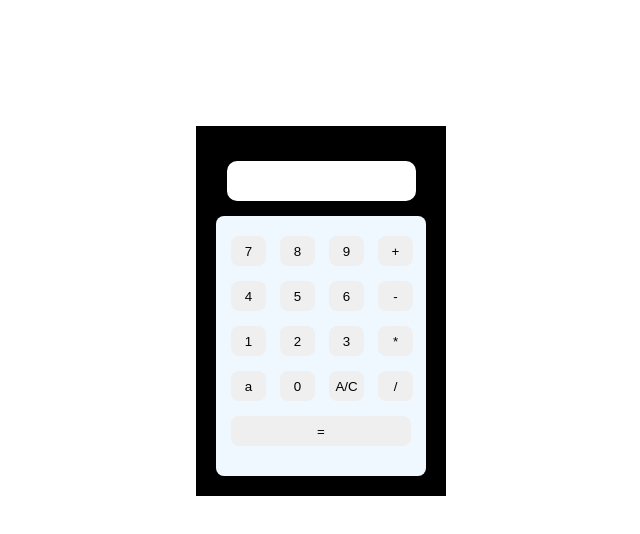
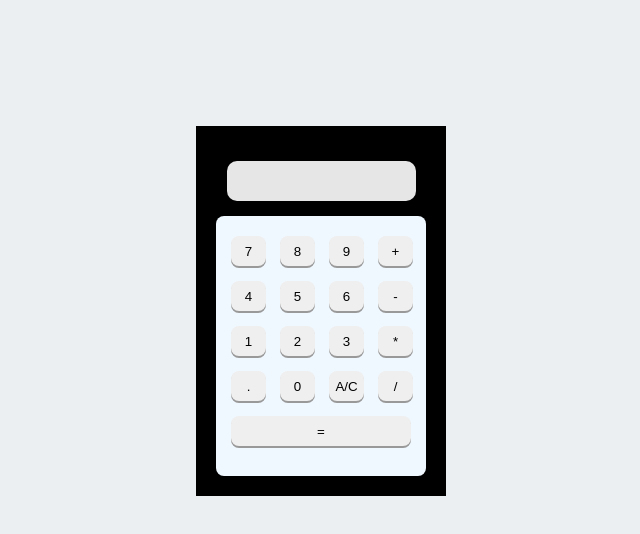
Before and after one commit to galElmalah/js-calc, a plain HTML site: page index.html in a window 1280 px wide. Shown: the whole page, without its empty margins (319-959 px from the left). Drawn offline with Linux system fonts and the light colour scheme.

Commit message:
looking better

```diff
--- a/index.html
+++ b/index.html
@@ -30,7 +30,7 @@
                 <button>*</button>
             </p>
             <p>
-                <button>a</button>
+                <button>.</button>
                 <button>0</button>
                 <button id="clear">A/C</button>
                 <button>/</button>
--- a/style.css
+++ b/style.css
@@ -1,3 +1,7 @@
+body{
+    background: #eceff1;
+}
+
 #calc-wrapper{
     background: black;
     margin: 10% auto;
@@ -13,8 +17,8 @@
     border-radius: 10px;
     margin: 15px auto;
     box-sizing: border-box;
-    padding: 5px;
-
+    padding: 10px;
+    opacity: 0.9;
 }
 #keys {
     justify-content: center;
@@ -35,7 +39,12 @@
     border-radius: 8px;
     box-sizing: border-box;
     border: none;
-
+    outline: none;
+    box-shadow: 0 2px #999;
+}
+#keys button:active{
+  box-shadow: 0 0.5px #666;
+  transform: translateY(2px);
 }
 
 #keys p{
```
